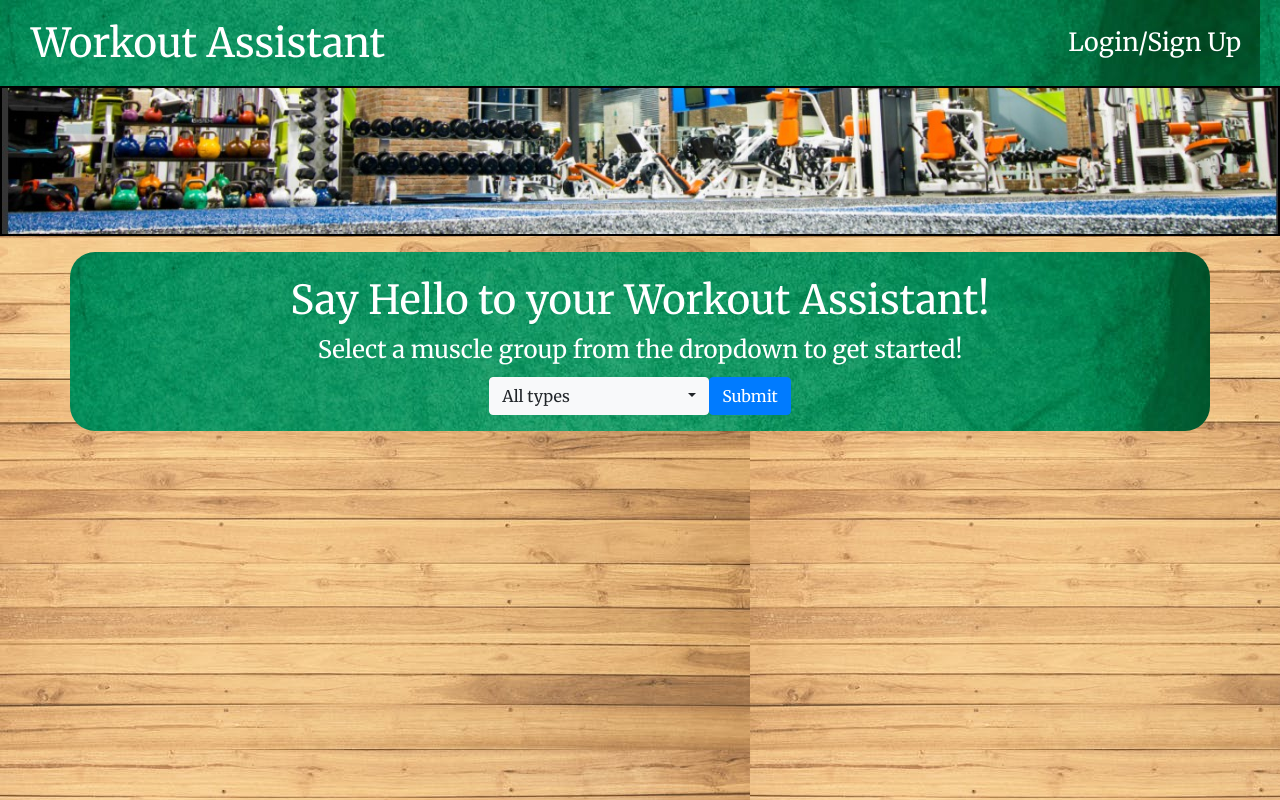
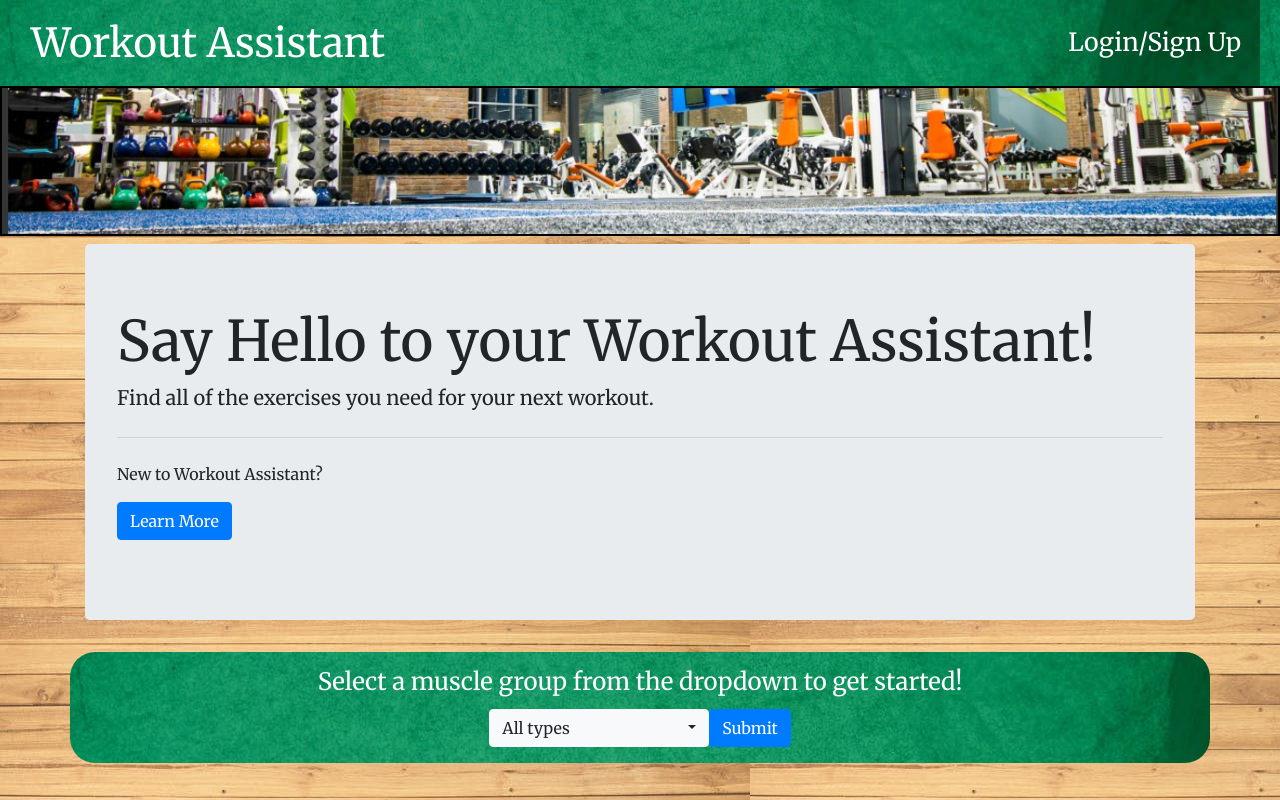
Before and after one commit to ryanweiler92/Workout-Assistant, a React (Create React App) app in the folder client/: page / in a window 1280 px wide. Built offline with nearby package versions, Linux system fonts and the light colour scheme; a web font is replaced by a local one.

Commit message:
jumbotron

```diff
--- a/client/src/pages/Home.js
+++ b/client/src/pages/Home.js
@@ -85,14 +85,29 @@ const Home = () => {
 
     return (
         <>
+            <div className="container mt-2">
+            <div className="jumbotron">
+                <h1 className="display-4">Say Hello to your Workout Assistant!</h1>
+                <p className="lead">Find all of the exercises you need for your next workout.</p>
+                <hr className="my-4" />
+                <p>New to Workout Assistant?</p>
+                <p className="lead">
+                <button class="btn btn-primary" type="button" data-toggle="collapse" data-target="#collapse" aria-expanded="false" aria-controls="collapse">
+                    Learn More
+                </button>
+                </p>
+                <div class="collapse" id="collapse">
+                    <div class="card card-body">
+                        To use Workout Assistant, first sign up for a new account with your email address. Once logged in you can search for exercises by muscle group and save these to your profile.
+                        Navigate to your profile to view your saved exercises.
+                    </div>
+                </div>
+
+            </div>
+            </div>
             <animated.div style={styles} className="container home-container mt-3">
-                <Row className="d-flex align-items-center justify-content-center mt-1 pt-4">
-                    <Col lg="8" className="d-flex align-items-center justify-content-center">
-                        <h1>Say Hello to your Workout Assistant!</h1>
-                    </Col>
-                </Row>
                 <Row className="d-flex align-items-center justify-content-center mt-1">
-                    <Col lg="8" className="d-flex align-items-center justify-content-center">
+                    <Col lg="8" className="d-flex align-items-center justify-content-center mt-3">
                         <h4>Select a muscle group from the dropdown to get started!</h4>
                     </Col>
                 </Row>
```
